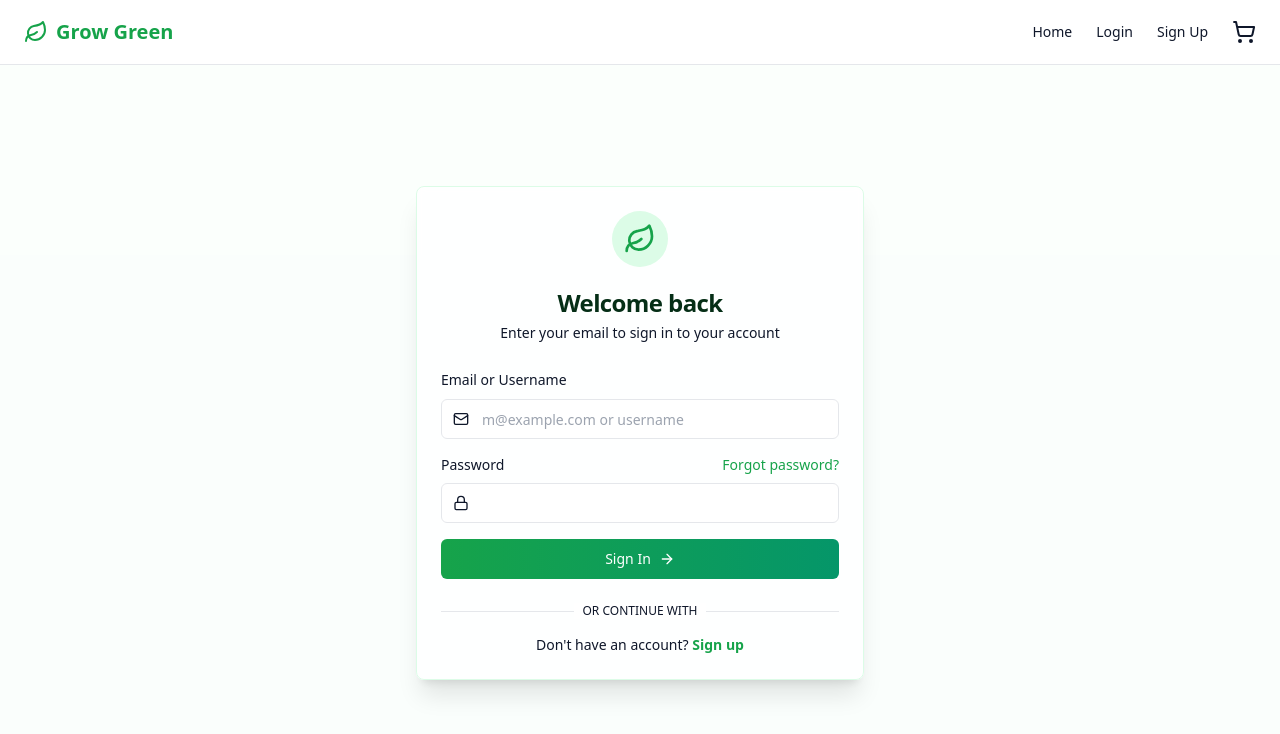
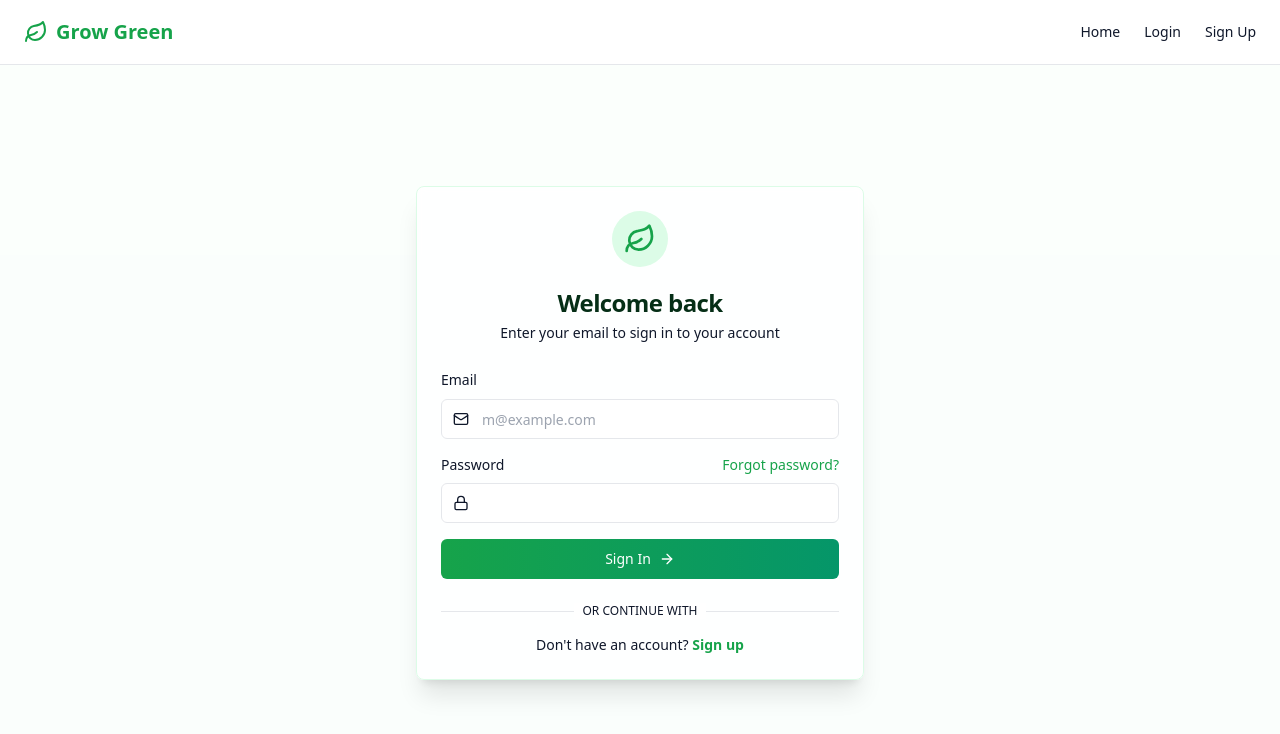
Before and after one commit to mohitparmar0602/GrowGreen, a React (Vite) app in the folder client/: page /login in a window 1280 px wide. Shown: the top 734 px of the page. Built offline with nearby package versions, Linux system fonts and the light colour scheme.

Commit message:
navbar, sign up, logout

```diff
--- a/client/src/components/Navbar.jsx
+++ b/client/src/components/Navbar.jsx
@@ -1,6 +1,6 @@
 import React from 'react';
 import { cn } from '../lib/utils';
-import { Link } from 'react-router-dom';
+import { Link, useNavigate } from 'react-router-dom';
 import { ShoppingCart, Leaf, User } from 'lucide-react';
 import { useCart } from '../context/CartContext';
 import { Badge } from './ui/badge';
@@ -17,6 +17,7 @@ import {
 export default function Navbar() {
     const { cartCount, clearCart } = useCart();
     const { user, logout } = useAuth();
+    const navigate = useNavigate();
 
     return (
         <nav className="sticky top-0 z-50 w-full border-b bg-background/95 backdrop-blur supports-[backdrop-filter]:bg-background/60">
@@ -59,6 +60,7 @@ export default function Navbar() {
                                 <DropdownMenuItem onClick={() => {
                                     clearCart();
                                     logout();
+                                    navigate('/');
                                 }} className="text-red-600 focus:text-red-600">
                                     Logout
                                 </DropdownMenuItem>
@@ -75,8 +77,11 @@ export default function Navbar() {
                         </>
                     )}
 
-                    {!user?.isAdmin && (
-                        <Link to="/cart" className="relative transition-colors hover:text-primary group">
+                    {user && !user.isAdmin && (
+                        <div
+                            className="relative transition-colors hover:text-primary group cursor-pointer"
+                            onClick={() => navigate('/cart')}
+                        >
                             <div className="relative">
                                 <ShoppingCart className="h-6 w-6" />
                                 {cartCount > 0 && (
@@ -85,7 +90,7 @@ export default function Navbar() {
                                     </Badge>
                                 )}
                             </div>
-                        </Link>
+                        </div>
                     )}
                 </div>
             </div>
--- a/client/src/pages/Login.jsx
+++ b/client/src/pages/Login.jsx
@@ -58,7 +58,7 @@ export default function Login() {
 
         try {
             const res = await axios.post('http://localhost:5000/api/auth/login', {
-                email, // API accepts email field which can be email or username
+                email, // API accepts email field
                 password
             });
             // Store token
@@ -96,14 +96,14 @@ export default function Login() {
                     <form onSubmit={handleLogin} className="space-y-4">
                         <div className="space-y-2">
                             <label htmlFor="email" className="text-sm font-medium leading-none peer-disabled:cursor-not-allowed peer-disabled:opacity-70">
-                                Email or Username
+                                Email
                             </label>
                             <div className="relative">
                                 <Mail className="absolute left-3 top-3 h-4 w-4 text-muted-foreground" />
                                 <input
                                     id="email"
-                                    type="text"
-                                    placeholder="m@example.com or username"
+                                    type="email"
+                                    placeholder="m@example.com"
                                     className={cn(
                                         "flex h-10 w-full rounded-md border border-input bg-background px-3 py-2 text-sm ring-offset-background file:border-0 file:bg-transparent file:text-sm file:font-medium placeholder:text-muted-foreground focus-visible:outline-none focus-visible:ring-2 focus-visible:ring-ring focus-visible:ring-offset-2 disabled:cursor-not-allowed disabled:opacity-50 pl-10",
                                         error && "border-red-500 focus-visible:ring-red-500"
--- a/client/src/pages/Register.jsx
+++ b/client/src/pages/Register.jsx
@@ -28,7 +28,41 @@ export default function Register() {
     const handleRegister = async (e) => {
         e.preventDefault();
         setIsLoading(true);
+
         setError('');
+
+        if (!formData.email.includes('@')) {
+            setError('Email must contain @');
+            setIsLoading(false);
+            return;
+        }
+
+        const alphanumericRegex = /^(?=.*[a-zA-Z])(?=.*[0-9])[a-zA-Z0-9]+$/;
+        // Or if "alphanumeric" just means "only letters and numbers allowed", use: /^[a-zA-Z0-9]+$/
+        // User asked for "alphanumeric", usually implies "letters and numbers".
+        // Let's stick to the plan: "at least one letter and one number" is often what people mean by "alphanumeric requirements" but strictly "alphanumeric" often means "only [a-z0-9]".
+        // However, a password usually requires complexity. "alphanumeric" as a constraint often means "must contain letters and numbers".
+        // Let's assume the user meant "must contain at least one letter and at least one number" as per plan.
+        // Wait, "alphanumeric" literally means "consisting of or using both letters and numerals".
+        // Let's implement robust check: must contain letter, must contain number.
+        // And for the "only alphanumeric" interpretation?
+        // "password to be alphanumeric" -> stronger constraint probably means "ONLY alphanumeric" (no special chars)?
+        // OR "must have alpha AND numeric"?
+        // Given common patterns, I'll go with "must contain letters and numbers" to be safe on complexity, but simply checking regex /^[a-zA-Z0-9]+$/ might be what they literally asked (no special chars).
+        // Let's support special chars but REQUIRE alpha and numeric?
+        // Actually, user said "password to be alphanumeric". This often means "Only letters and numbers".
+        // Let's verify with a more standard approach if vague: usually people want specific complexity.
+        // But "alphanumeric" usually implies the character set.
+        // I will implement: Must contain at least one letter AND at least one number.
+
+        const hasLetter = /[a-zA-Z]/.test(formData.password);
+        const hasNumber = /[0-9]/.test(formData.password);
+
+        if (!hasLetter || !hasNumber) {
+            setError('Password must be alphanumeric (contain both letters and numbers)');
+            setIsLoading(false);
+            return;
+        }
 
         try {
             const res = await axios.post('http://localhost:5000/api/auth/register', formData);
```
Also changed, not shown: 1 other file (tests, documents, lock files or other folders).
